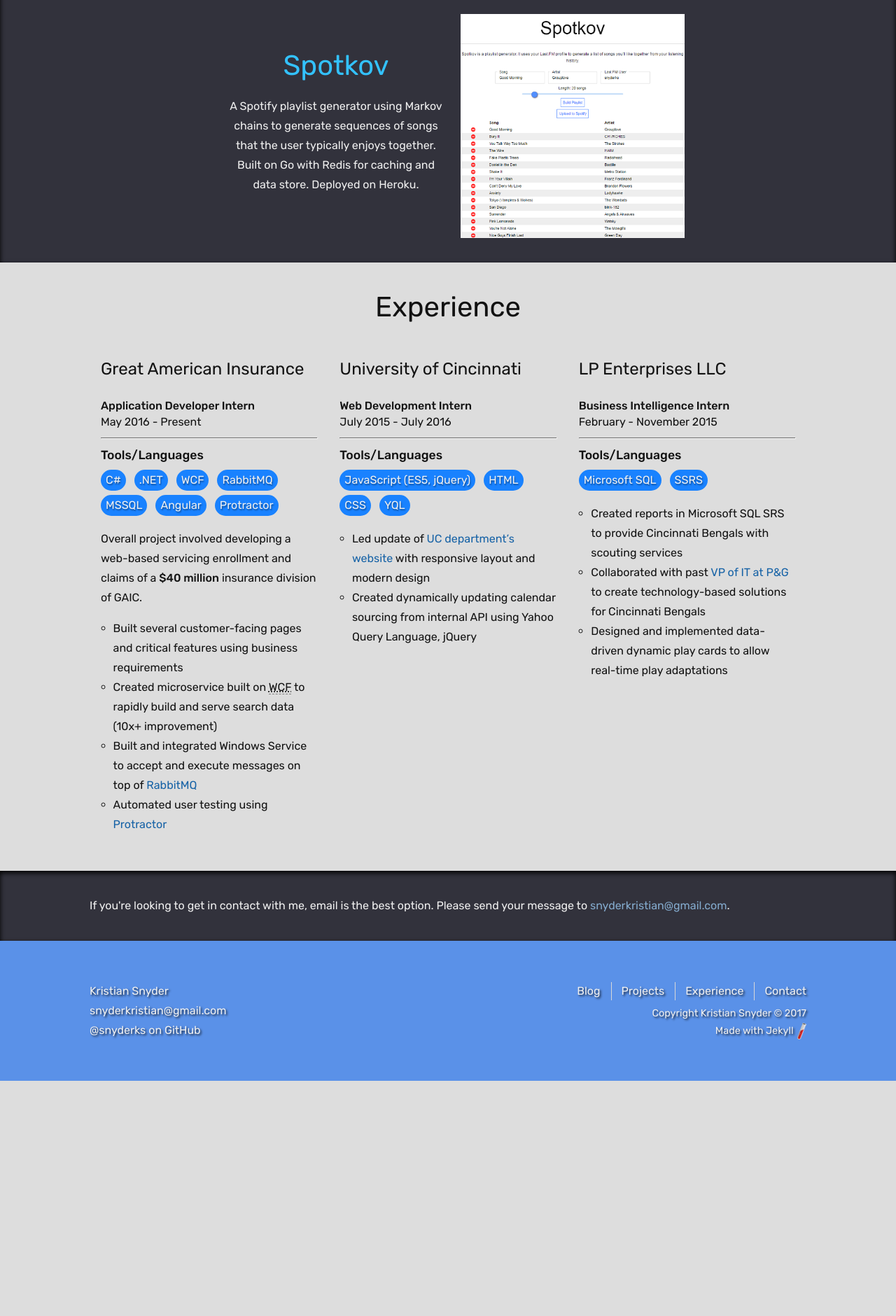
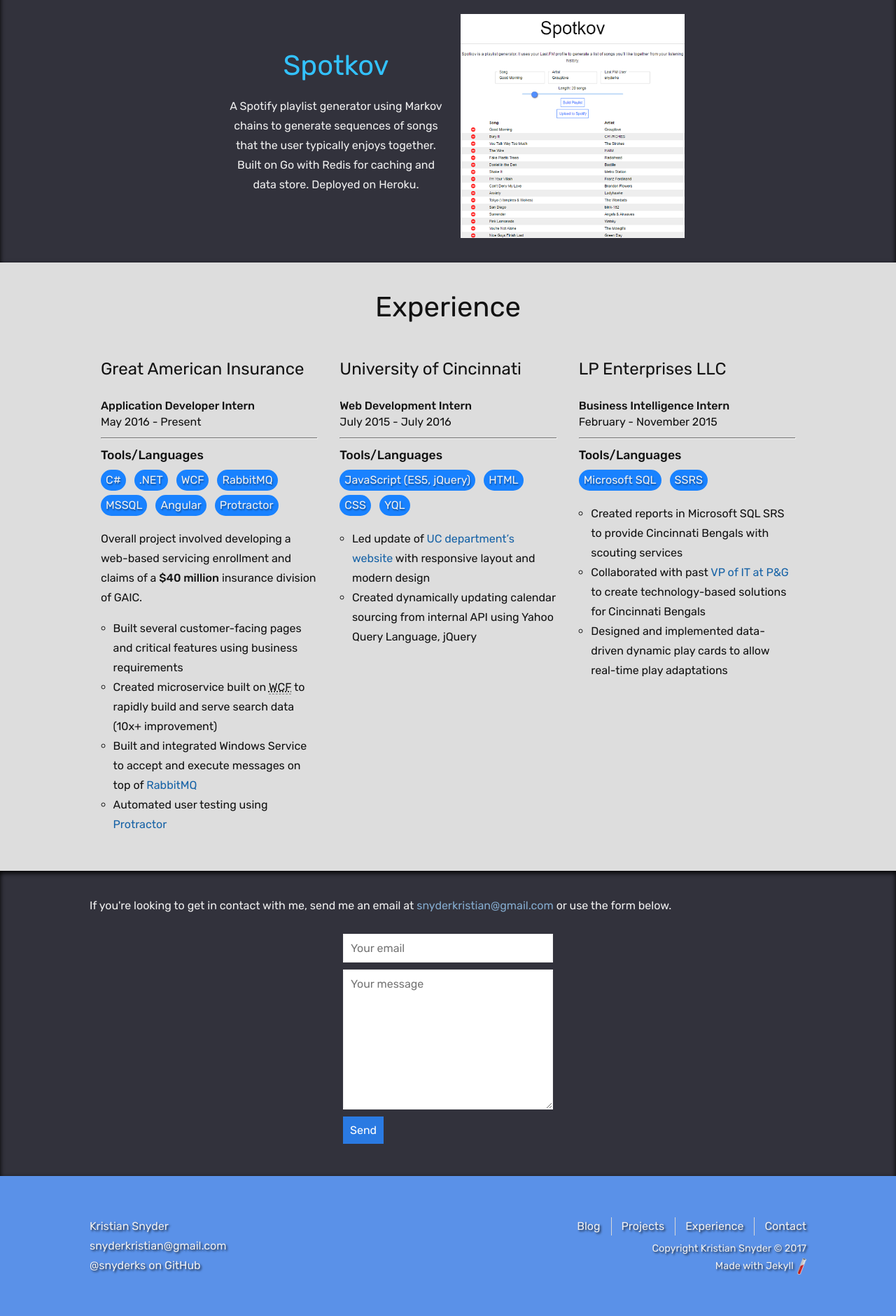
Before and after one commit to snyderks/jekyll-and-kristian, a Jekyll site: the page built from index.html, in a window 1280 px wide. Shown: the part 757-2637 px from the top of the page at 70% size. Built offline with Jekyll 4.4.1, drawn with Linux system fonts in a browser that asks for light colours; before the commit the page ends 2301 px from its top, so only the background shows below that.

Commit message:
Added contact form
Uses https://formspree.io for sending the form from a static site

```diff
--- a/_includes/contact-me.html
+++ b/_includes/contact-me.html
@@ -1 +1,10 @@
-If you're looking to get in contact with me, email is the best option. Please send your message to <a href="mailto:{{site.email}}">{{site.email}}</a>.
+If you're looking to get in contact with me, send me an email at <a href="mailto:snyderkristian@gmail.com">snyderkristian@gmail.com</a> or use the form below.
+
+<div class="centered-form">
+    <form action="https://formspree.io/snyderkristian@gmail.com"
+    method="POST">
+        <input type="email" name="_replyto" placeholder="Your email">
+        <textarea name="name" placeholder="Your message"></textarea>
+        <input type="submit" value="Send">
+    </form>
+</div>
--- a/_sass/_splash.scss
+++ b/_sass/_splash.scss
@@ -11,6 +11,10 @@
 .about {
   font-size: $base-font-size * 1.25;
   font-weight: lighter;
+}
+
+.centered-form {
+  text-align: center;
 }
 
 .hero-container {
@@ -172,6 +176,33 @@
     text-decoration: none;
     border: 0;
   }
+}
+
+form {
+  margin: auto;
+  display: inline-block;
+}
+input, textarea {
+  border: 1px $light-text-color solid;
+  padding: 10px;
+  margin: 10px 0;
+  display: block;
+  font-family: $base-font-family;
+  font-size: $base-font-size;
+}
+
+textarea {
+  height: 200px;
+}
+
+input[type="email"], textarea {
+  width: 300px;
+}
+
+input[type="submit"] {
+  background-color: $brand-color;
+  color: white;
+  border: none;
 }
 
 .job-tool {
```
